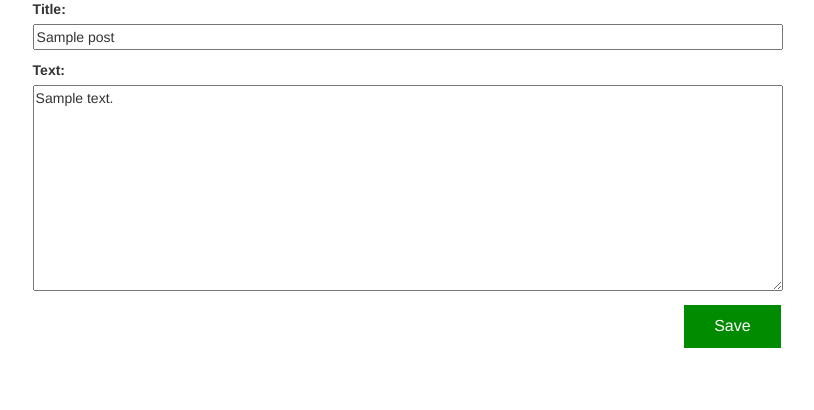
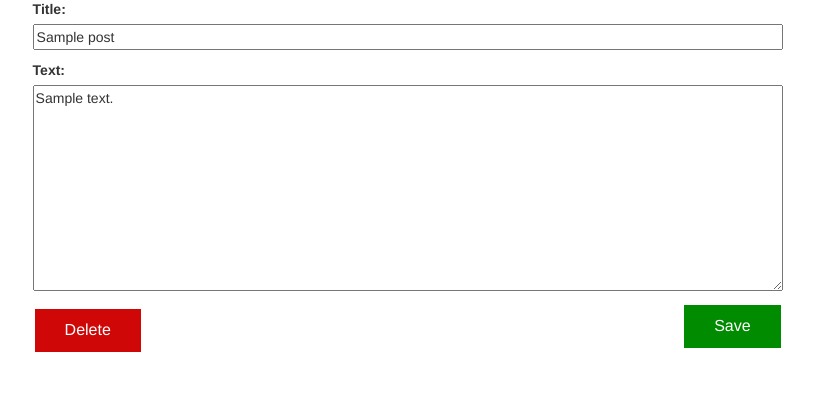
Before and after one commit to JayFretter/brum-blog, a Django app: page /post/1/edit/ in a window 1280 px wide. Shown: the part 158-568 px from the top of the page, without its empty margins (403-1217 px from the left). Run offline with Django 3.2, Linux system fonts and the light colour scheme; tables that the repository leaves empty hold one stand-in row (values such as "Sample post"); some libraries are stand-ins or nearby versions.

Commit message:
Added view for deleting blog posts

```diff
--- a/blog/templates/blog/post_edit.html
+++ b/blog/templates/blog/post_edit.html
@@ -6,4 +6,10 @@
         {{ form.as_p }}
         <button type="submit" class="button save">Save</button>
     </form>
+    {% if can_delete %}
+    <form action="{% url 'post_delete' pk=post_pk %}" method="POST">
+        {% csrf_token %}
+        <button type="submit" class="button delete">Delete</button>
+    </form>
+    {% endif %}
 {% endblock %}
--- a/blog/urls.py
+++ b/blog/urls.py
@@ -6,6 +6,7 @@ urlpatterns = [
     path('post/<int:pk>/', views.post_detail, name='post_detail'),
     path('post/new/', views.post_new, name='post_new'),
     path('post/<int:pk>/edit/', views.post_edit, name='post_edit'),
+    path('post/<int:pk>/delete/', views.post_delete, name='post_delete'),
     path('cv/', views.cv_show, name='cv_show'),
     path('cv/new/', views.cv_new, name='cv_new'),
     path('cv/<int:pk>/edit/', views.cv_edit, name='cv_edit'),
--- a/blog/views.py
+++ b/blog/views.py
@@ -25,7 +25,7 @@ def post_new(request):
     else:
         form = PostForm()
 
-    return render(request, 'blog/post_edit.html', {'form': form})
+    return render(request, 'blog/post_edit.html', {'form': form, 'post_pk': 0, 'can_delete': False})
 
 def post_edit(request, pk):
     post = get_object_or_404(Post, pk=pk)
@@ -37,6 +37,15 @@ def post_edit(request, pk):
             post.date_published = timezone.now()
             post.save()
             return redirect('post_detail', pk=post.pk)
+    else:
+        form = PostForm(instance=post)
+    return render(request, 'blog/post_edit.html', {'form': form, 'post_pk': pk, 'can_delete': True})
+
+def post_delete(request, pk):
+    post = get_object_or_404(Post, pk=pk)
+    if request.method == "POST":
+        post.delete()
+        return redirect('post_list')
     else:
         form = PostForm(instance=post)
     return render(request, 'blog/post_edit.html', {'form': form})
```
